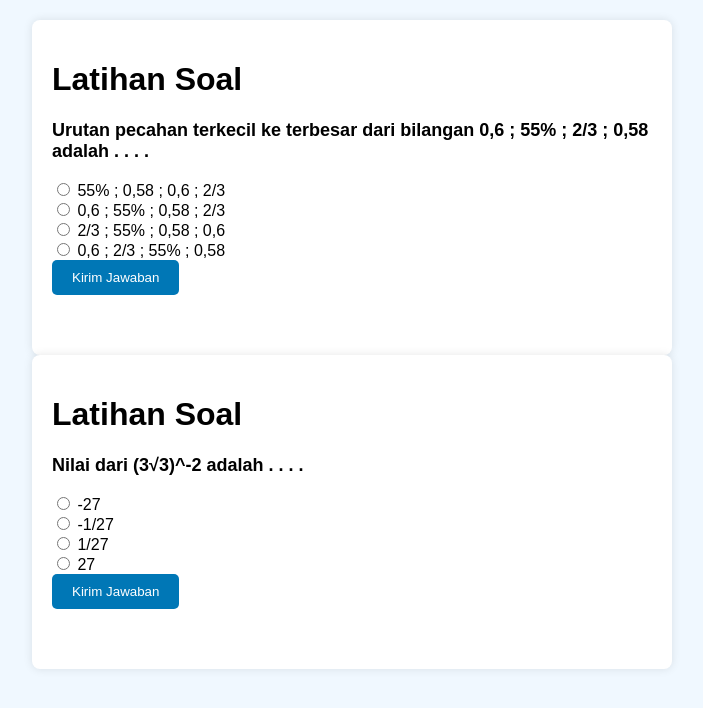
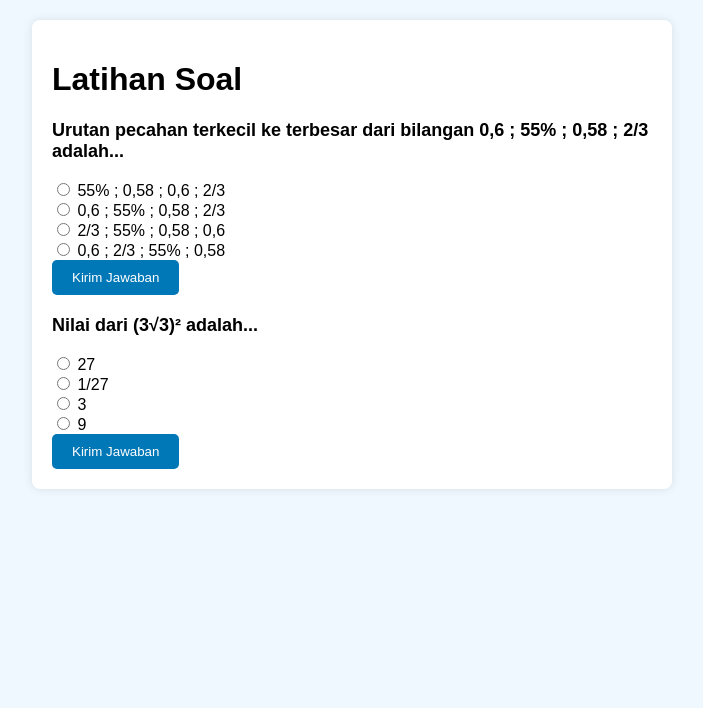
Before and after one commit to danilaaidd/coba, a plain HTML site: page index.html in a window 1280 px wide. Shown: the whole page, without its empty margins (288-991 px from the left). Drawn offline with Linux system fonts and the light colour scheme.

Commit message:
Update index.html

```diff
--- a/index.html
+++ b/index.html
@@ -2,54 +2,41 @@
 <html lang="id">
 <head>
     <meta charset="UTF-8">
-  <meta name="viewport" content="width=device-width, initial-scale=1">
+    <meta name="viewport" content="width=device-width, initial-scale=1.0">
     <title>Latihan Soal</title>
     <link rel="stylesheet" href="style.css">
 </head>
 <body>
 <div class="container">
     <h1>Latihan Soal</h1>
+
+    <!-- Soal 1 -->
     <div class="question-card">
-      <p class="question-text">Urutan pecahan terkecil ke terbesar dari bilangan 0,6 ; 55% ; 2/3 ; 0,58 adalah . . . .</p>
-      <form id="quiz-form">
-        <label><input type="radio" name="answer" value="A"> 55% ; 0,58 ; 0,6 ; 2/3</label><br>
-        <label><input type="radio" name="answer" value="B"> 0,6 ; 55% ;  0,58 ; 2/3</label><br>
-        <label><input type="radio" name="answer" value="C"> 2/3 ; 55% ; 0,58 ; 0,6</label><br>
-        <label><input type="radio" name="answer" value="D"> 0,6 ; 2/3 ; 55% ; 0,58</label><br>
+        <p class="question-text">Urutan pecahan terkecil ke terbesar dari bilangan 0,6 ; 55% ; 0,58 ; 2/3 adalah...</p>
+        <form id="quiz-form-1">
+            <label><input type="radio" name="answer1" value="A"> 55% ; 0,58 ; 0,6 ; 2/3</label><br>
+            <label><input type="radio" name="answer1" value="B"> 0,6 ; 55% ; 0,58 ; 2/3</label><br>
+            <label><input type="radio" name="answer1" value="C"> 2/3 ; 55% ; 0,58 ; 0,6</label><br>
+            <label><input type="radio" name="answer1" value="D"> 0,6 ; 2/3 ; 55% ; 0,58</label><br>
             <button type="submit">Kirim Jawaban</button>
         </form>
-      <div id="result"></div>
+        <div id="result1"></div>
+    </div>
+
+    <!-- Soal 2 -->
+    <div class="question-card">
+        <p class="question-text">Nilai dari (3√3)² adalah...</p>
+        <form id="quiz-form-2">
+            <label><input type="radio" name="answer2" value="A"> 27</label><br>
+            <label><input type="radio" name="answer2" value="B"> 1/27</label><br>
+            <label><input type="radio" name="answer2" value="C"> 3</label><br>
+            <label><input type="radio" name="answer2" value="D"> 9</label><br>
+            <button type="submit">Kirim Jawaban</button>
+        </form>
+        <div id="result2"></div>
     </div>
 </div>
 
 <script src="script.js"></script>
 </body>
 </html>
-
-<!DOCTYPE html>
-<html lang="id">
-<head>
-  <meta charset="UTF-8">
-  <meta name="viewport" content="width=device-width, initial-scale=1">
-  <title>Latihan Soal</title>
-  <link rel="stylesheet" href="style.css">
-</head>
-<body>
-  <div class="container">
-    <h1>Latihan Soal</h1>
-    <div class="question-card">
-      <p class="question-text">Nilai dari (3√3)^-2 adalah . . . .</p>
-      <form id="quiz-form">
-        <label><input type="radio" name="answer" value="A"> -27</label><br>
-        <label><input type="radio" name="answer" value="B"> -1/27</label><br>
-        <label><input type="radio" name="answer" value="C"> 1/27</label><br>
-        <label><input type="radio" name="answer" value="D"> 27</label><br>
-        <button type="submit">Kirim Jawaban</button>
-      </form>
-      <div id="result"></div>
-    </div>
-  </div>
-
-  <script src="script.js"></script>
-</body>
-</html>
```
Lines whose indentation alone changed are shown as unchanged.
